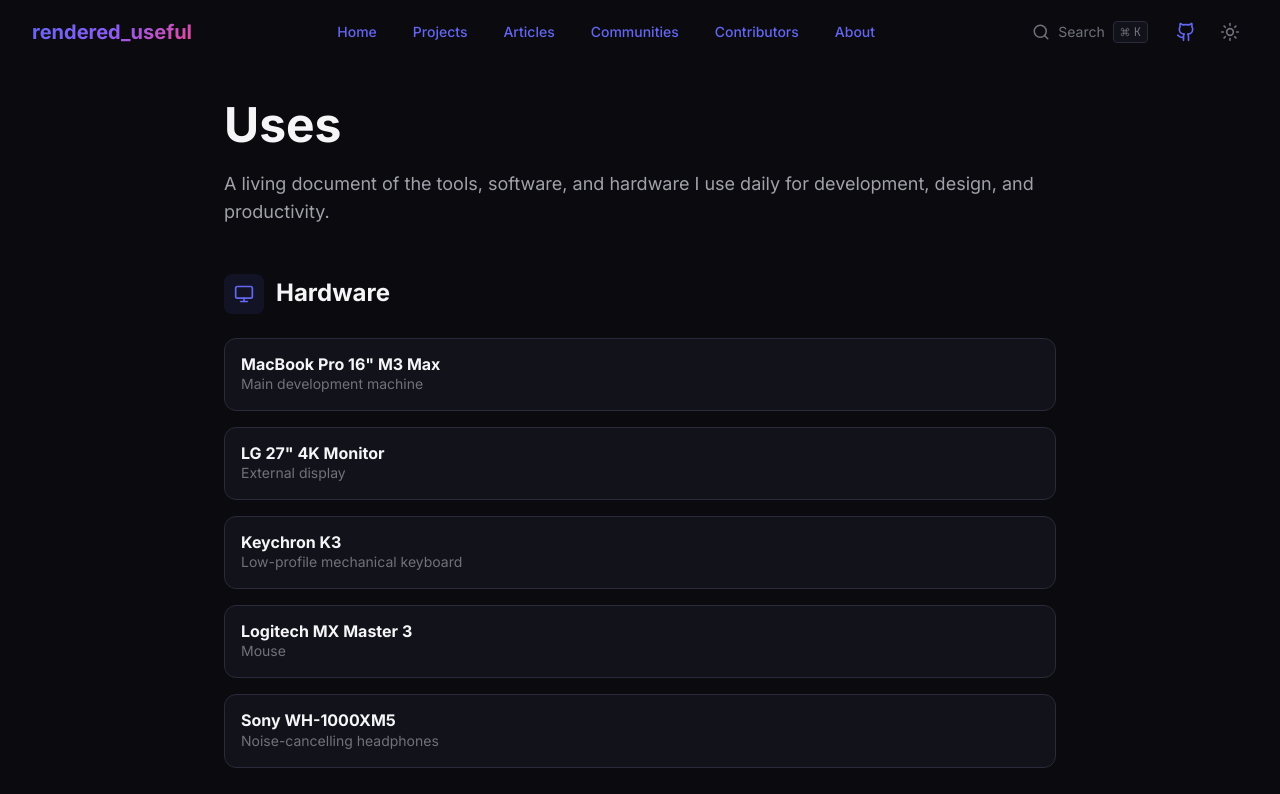
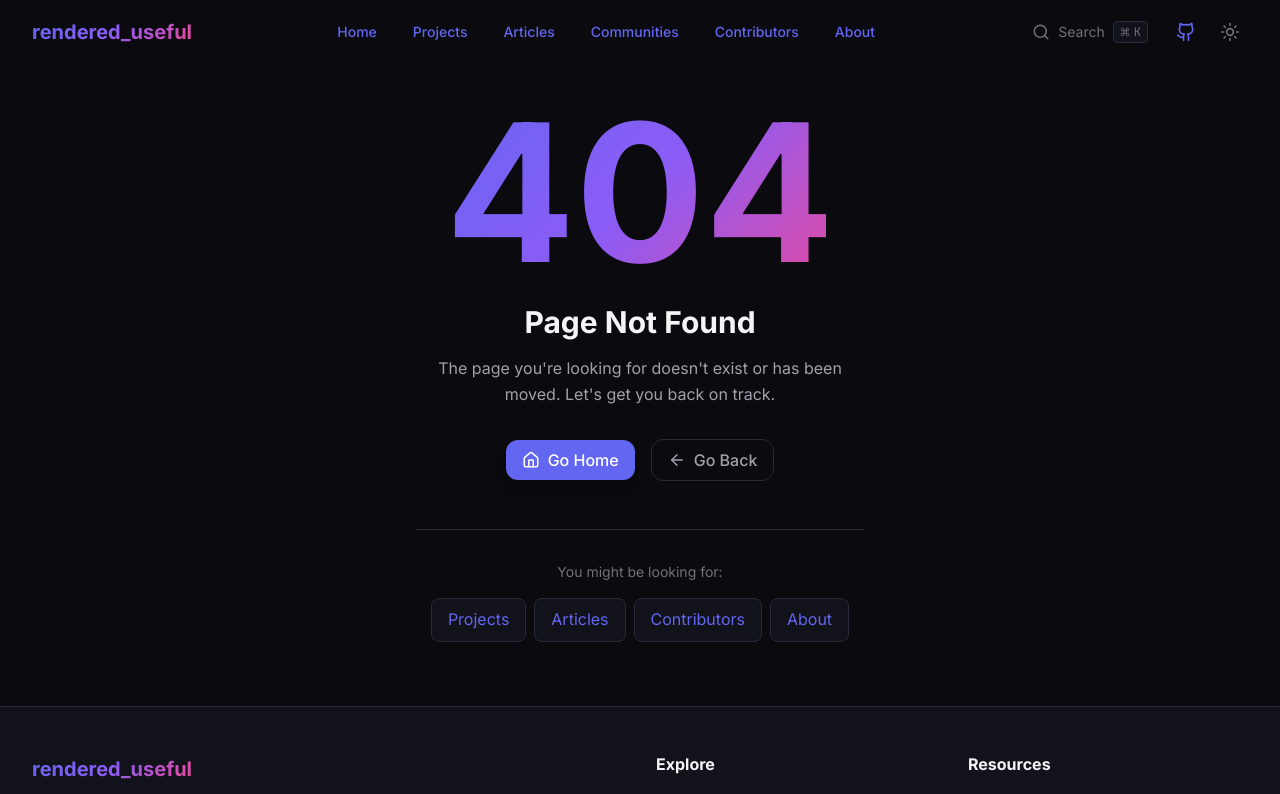
Before and after one commit to ScottPeabody/rendered_useful, a React (Vite) app: page /uses in a window 1280 px wide. Shown: the top 794 px of the page. Built offline with nearby package versions, Linux system fonts and the light colour scheme.

Commit message:
chore: Remove unused UsesPage

```diff
--- a/src/App.tsx
+++ b/src/App.tsx
@@ -16,7 +16,6 @@
 const TagPage = lazy(() => import('./pages/TagPage'))
 const CommunitiesPage = lazy(() => import('./pages/CommunitiesPage'))
 const CommunityPage = lazy(() => import('./pages/CommunityPage'))
-const UsesPage = lazy(() => import('./pages/UsesPage'))
 const NotFoundPage = lazy(() => import('./pages/NotFoundPage'))
 
 // Scroll to top on route change
@@ -49,7 +48,6 @@
           <Route path="/tag/:tag" element={<TagPage />} />
           <Route path="/communities" element={<CommunitiesPage />} />
           <Route path="/community/:slug" element={<CommunityPage />} />
-          <Route path="/uses" element={<UsesPage />} />
           <Route path="*" element={<NotFoundPage />} />
           </Routes>
         </Suspense>
--- a/src/pages/UsesPage.tsx
+++ /dev/null
@@ -1,132 +0,0 @@
-import { motion } from 'framer-motion'
-import { Monitor, Code2, Terminal, Palette, Coffee } from 'lucide-react'
-
-const categories = [
-  {
-    title: 'Hardware',
-    icon: Monitor,
-    items: [
-      { name: 'MacBook Pro 16" M3 Max', description: 'Main development machine' },
-      { name: 'LG 27" 4K Monitor', description: 'External display' },
-      { name: 'Keychron K3', description: 'Low-profile mechanical keyboard' },
-      { name: 'Logitech MX Master 3', description: 'Mouse' },
-      { name: 'Sony WH-1000XM5', description: 'Noise-cancelling headphones' },
-    ],
-  },
-  {
-    title: 'Editor & Terminal',
-    icon: Code2,
-    items: [
-      { name: 'VS Code', description: 'Primary code editor' },
-      { name: 'Neovim', description: 'For quick edits and config files' },
-      { name: 'Warp', description: 'Modern terminal' },
-      { name: 'Oh My Zsh', description: 'Shell framework' },
-      { name: 'Starship', description: 'Cross-shell prompt' },
-    ],
-  },
-  {
-    title: 'Development',
-    icon: Terminal,
-    items: [
-      { name: 'React & Next.js', description: 'Frontend framework' },
-      { name: 'TypeScript', description: 'Type-safe JavaScript' },
-      { name: 'Tailwind CSS', description: 'Utility-first CSS' },
-      { name: 'Node.js', description: 'JavaScript runtime' },
-      { name: 'PostgreSQL', description: 'Primary database' },
-      { name: 'Docker', description: 'Containerization' },
-    ],
-  },
-  {
-    title: 'Design',
-    icon: Palette,
-    items: [
-      { name: 'Figma', description: 'UI/UX design' },
-      { name: 'Excalidraw', description: 'Quick diagrams and wireframes' },
-      { name: 'SF Pro & Inter', description: 'Primary fonts' },
-      { name: 'Phosphor Icons', description: 'Icon library' },
-    ],
-  },
-  {
-    title: 'Productivity',
-    icon: Coffee,
-    items: [
-      { name: 'Raycast', description: 'Launcher and productivity tool' },
-      { name: 'Linear', description: 'Issue tracking' },
-      { name: 'Notion', description: 'Notes and documentation' },
-      { name: 'Arc Browser', description: 'Web browser' },
-      { name: '1Password', description: 'Password manager' },
-    ],
-  },
-]
-
-export default function UsesPage() {
-  return (
-    <div className="pt-24 pb-16">
-      <div className="max-w-4xl mx-auto px-4 sm:px-6 lg:px-8">
-        {/* Header */}
-        <motion.div
-          initial={{ opacity: 0, y: 20 }}
-          animate={{ opacity: 1, y: 0 }}
-          className="mb-12"
-        >
-          <h1 className="text-4xl md:text-5xl font-bold text-[var(--color-text-primary)] mb-4">
-            Uses
-          </h1>
-          <p className="text-lg text-[var(--color-text-secondary)]">
-            A living document of the tools, software, and hardware I use daily
-            for development, design, and productivity.
-          </p>
-        </motion.div>
-
-        {/* Categories */}
-        <div className="space-y-12">
-          {categories.map((category, categoryIndex) => (
-            <motion.section
-              key={category.title}
-              initial={{ opacity: 0, y: 20 }}
-              animate={{ opacity: 1, y: 0 }}
-              transition={{ delay: categoryIndex * 0.1 }}
-            >
-              <div className="flex items-center gap-3 mb-6">
-                <div className="w-10 h-10 rounded-lg bg-[var(--color-accent-primary)]/10 flex items-center justify-center">
-                  <category.icon className="text-[var(--color-accent-primary)]" size={20} />
-                </div>
-                <h2 className="text-2xl font-bold text-[var(--color-text-primary)]">
-                  {category.title}
-                </h2>
-              </div>
-
-              <div className="grid gap-4">
-                {category.items.map((item) => (
-                  <div
-                    key={item.name}
-                    className="flex items-center justify-between p-4 rounded-xl bg-[var(--color-surface)] border border-[var(--color-border)] hover:border-[var(--color-accent-primary)]/30 transition-colors"
-                  >
-                    <div>
-                      <h3 className="font-medium text-[var(--color-text-primary)]">
-                        {item.name}
-                      </h3>
-                      <p className="text-sm text-[var(--color-text-muted)]">
-                        {item.description}
-                      </p>
-                    </div>
-                  </div>
-                ))}
-              </div>
-            </motion.section>
-          ))}
-        </div>
-
-        {/* Last Updated */}
-        <motion.p
-          initial={{ opacity: 0 }}
-          animate={{ opacity: 1 }}
-          transition={{ delay: 0.5 }}
-          className="text-center text-sm text-[var(--color-text-muted)] mt-12"
-        >
-          Last updated: January 2026
-        </motion.p>
-      </div>
-    </div>
-  )
-}
```
